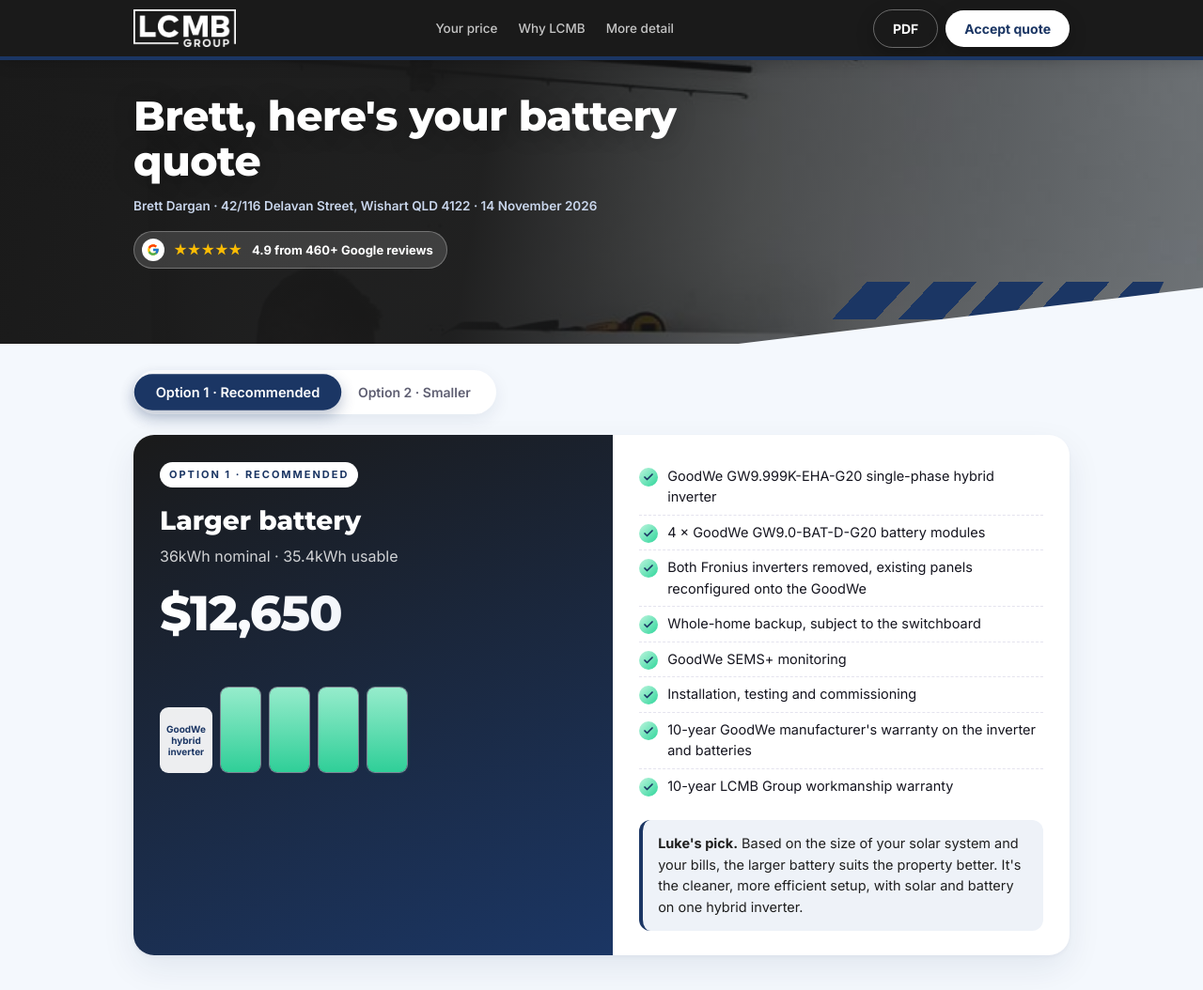
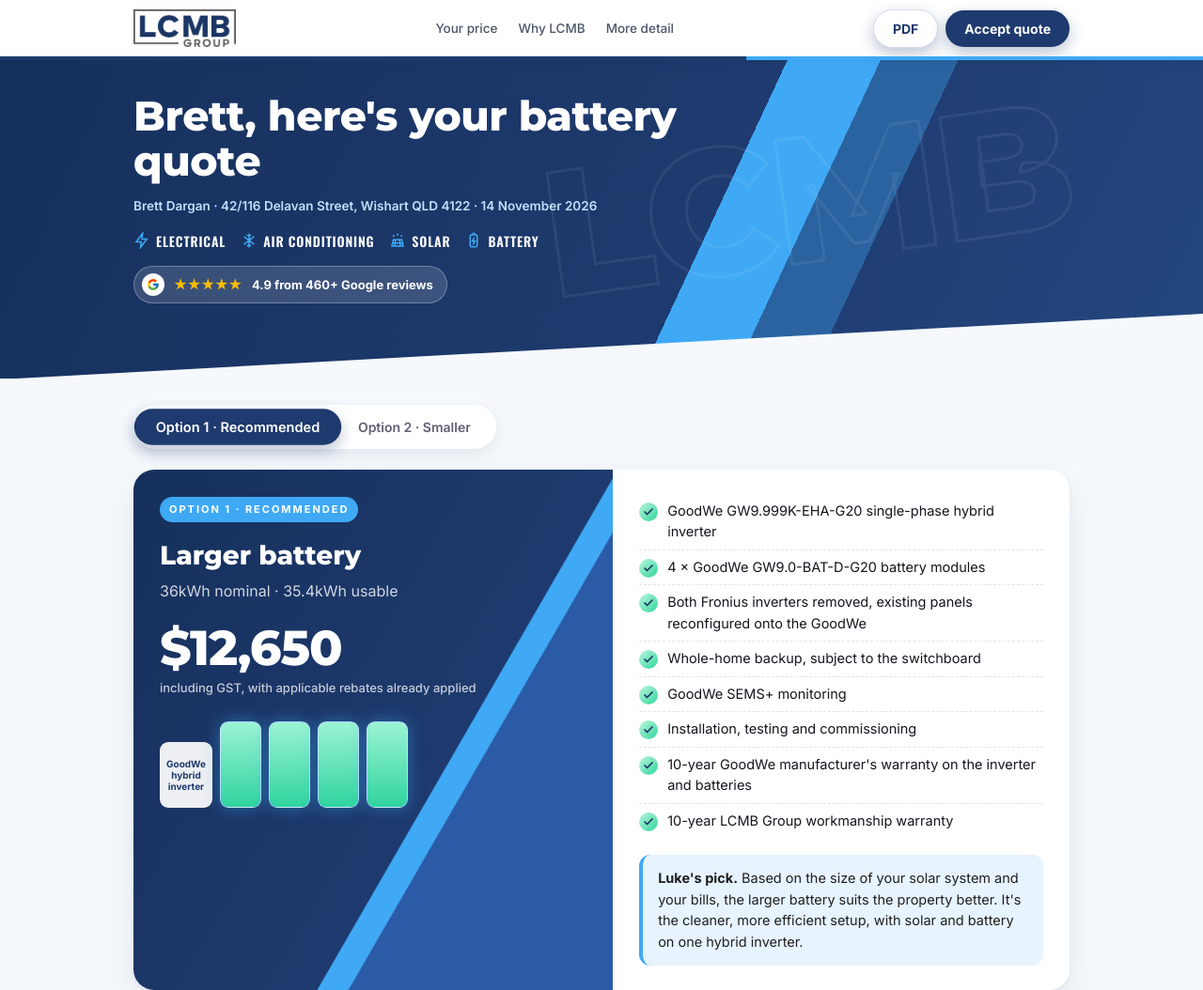
Before and after one commit to LCMBgroup/lcmb-proposals, a plain HTML site: page brett-dargan-1f6b/index.html in a window 1280 px wide. Shown: the top 1054 px of the page at 94% size. Drawn offline with nearby package versions, Linux system fonts and the light colour scheme.

Commit message:
Fleet-wrap branding: white, navy and sky blue; Rob testimonial
Co-Authored-By: Claude Opus 5.5 <noreply@anthropic.com>
Claude-Session: https://claude.ai/code/session_011YPQZX7AoMXzcCFBnt2d1N

```diff
--- a/assets/brand.js
+++ b/assets/brand.js
@@ -3,7 +3,7 @@
   const VIDS = [
     { src: "../assets/video/testimonial-wayne.mp4", poster: "../assets/video/testimonial-wayne.jpg", name: "Wayne", note: "LCMB customer" },
     { src: "../assets/video/testimonial-gus.mp4", poster: "../assets/video/testimonial-gus.jpg", name: "Gus", note: "Worongary" },
-    { src: "../assets/video/testimonial-1.mp4", poster: "../assets/video/testimonial-1.jpg", name: "LCMB customer", note: "In their own words" }
+    { src: "../assets/video/testimonial-1.mp4", poster: "../assets/video/testimonial-1.jpg", name: "Rob", note: "LCMB customer" }
   ];
   function build() {
     const why = document.querySelector("#why .wrap");
@@ -29,5 +29,30 @@
     const anchor = why.querySelector(".rv-mini") || why.lastElementChild;
     why.insertBefore(box, anchor);
   }
-  if (document.readyState === "loading") document.addEventListener("DOMContentLoaded", build); else build();
+  const IC = {
+    Electrical: '<svg viewBox="0 0 24 24"><path d="M13 2 4 14h7l-1 8 9-12h-7z"/></svg>',
+    "Air conditioning": '<svg viewBox="0 0 24 24"><path d="M12 2v20M4.9 6.5l14.2 11M19.1 6.5 4.9 17.5M9 4l3 2 3-2M9 20l3-2 3 2"/></svg>',
+    Solar: '<svg viewBox="0 0 24 24"><path d="M4 20 6 11h12l2 9zM9 11l-1 9M15 11l1 9M5 15.5h14M12 2v3M5.5 4.5l1.8 1.8M18.5 4.5l-1.8 1.8"/></svg>',
+    Battery: '<svg viewBox="0 0 24 24"><rect x="7" y="4" width="10" height="17" rx="2"/><path d="M10 2h4M13 8l-3 5h4l-3 5"/></svg>'
+  };
+  function brandBits() {
+    const hw = document.querySelector(".hero .wrap");
+    if (hw && !hw.querySelector(".svc")) {
+      const svc = document.createElement("div");
+      svc.className = "svc";
+      svc.innerHTML = Object.keys(IC).map(k => "<span>" + IC[k] + k + "</span>").join("");
+      const meta = hw.querySelector(".hmeta");
+      (meta || hw.lastElementChild).insertAdjacentElement("afterend", svc);
+    }
+    const ft = document.querySelector("footer");
+    if (ft && !ft.querySelector(".svcline")) {
+      const l = document.createElement("span");
+      l.className = "svcline";
+      l.textContent = "Electrical \u2022 Air conditioning \u2022 Solar \u2022 Battery \u00b7 Locally owned & operated";
+      const img = ft.querySelector("img");
+      if (img && img.nextSibling) ft.insertBefore(l, img.nextSibling.nextSibling || null); else ft.appendChild(l);
+    }
+  }
+  function go() { build(); brandBits(); }
+  if (document.readyState === "loading") document.addEventListener("DOMContentLoaded", go); else go();
 })();
--- a/assets/theme.css
+++ b/assets/theme.css
@@ -1,3 +1,4 @@
+@import url('https://fonts.googleapis.com/css2?family=Oswald:wght@500;600;700&display=swap');
 /* LCMB Group proposal theme: brighter, bouncier, more branded.
    Loaded after each page's own styles, so it overrides them for every proposal. */
 :root{
@@ -336,60 +337,75 @@ details.fdisc p{margin:8px 0 0}
 .xlist{margin:0;padding-left:18px;font-size:14.5px;line-height:1.7}
 .fprod[hidden]{display:none !important}
 
-/* ===================== LCMB brand (Veblen creative library) =====================
-   Official palette: charcoal #1A1A1A, navy #1B3664, grey #58585A, white. Angled navy stripes from the letterhead. */
-:root{--char:#1A1A1A;--navy:#1B3664;--grey:#58585A;
-  --sun:#C9D6EC;--sun-2:#E3EAF5;--sky:#1B3664;--sky-2:#2A4E8C;--brand-2:#2A4E8C;--brand-soft:#EEF2F8}
-.bar{background:var(--char);box-shadow:0 2px 18px rgba(0,0,0,.25)}
-.bar::after{background:var(--navy);height:4px;bottom:-4px}
-.bar .navlogo{content:url(brand/logo-white.png);height:40px}
-.bar nav a{color:rgba(255,255,255,.75)}
-.bar nav a:hover{color:#fff}
-.bar .btn,#go{background:#fff;color:var(--navy);box-shadow:0 6px 18px rgba(0,0,0,.25)}
-.bar .btn:hover{background:#E8EEF7}
-.bar .pdfbtn{background:transparent;color:#fff;border-color:rgba(255,255,255,.35)}
-.bar .pdfbtn:hover{background:rgba(255,255,255,.1)}
-#go{background:var(--navy);color:#fff}
-#go:hover{background:#244A86}
-.btn{background:var(--navy);box-shadow:0 6px 16px rgba(27,54,100,.28)}
-.btn:hover{background:#244A86;box-shadow:0 10px 22px rgba(27,54,100,.32)}
+/* ===================== LCMB brand: fleet-wrap look (white, navy, bright sky blue) ===================== */
+:root{--navy:#1E3A6E;--navy-2:#16305C;--skyb:#3FA9F5;--sky-soft:#E7F3FE;
+  --sun:#BFE1FC;--sun-2:#E7F3FE;--sky:#3FA9F5;--sky-2:#6BBEF8;--brand:#1E3A6E;--brand-2:#2B5AA6;--brand-ink:#14284D;--brand-soft:#EEF4FB;--bg:#F5F8FC}
+.cond{font-family:Oswald,Inter,sans-serif;text-transform:uppercase;letter-spacing:.04em}
 
-.hero{background:
-  linear-gradient(100deg,var(--char) 0%,rgba(26,26,26,.95) 40%,rgba(26,26,26,.55) 62%,rgba(26,26,26,.1) 100%),
-  url(photos/battery-garage.jpg) right 35%/cover no-repeat,var(--char)}
+/* top bar: white, navy logo, navy + sky stripe */
+.bar{background:#fff;box-shadow:0 2px 14px rgba(20,40,77,.08)}
+.bar::after{height:4px;bottom:-4px;background:linear-gradient(90deg,var(--navy) 0 62%,var(--skyb) 62% 100%)}
+.bar .navlogo{content:url(brand/logo-navy.png);height:40px}
+.bar nav a{color:#4A5568}.bar nav a:hover{color:var(--navy)}
+.bar .btn,#go{background:var(--navy);color:#fff;box-shadow:0 6px 16px rgba(30,58,110,.3)}
+.bar .btn:hover,#go:hover{background:var(--skyb)}
+.bar .pdfbtn{background:#fff;color:var(--navy);border:1.5px solid #D5DEEA}
+.btn{background:var(--navy);box-shadow:0 6px 16px rgba(30,58,110,.25)}
+.btn:hover{background:var(--skyb);box-shadow:0 10px 22px rgba(63,169,245,.35)}
+
+/* hero: navy panel with the wrap's bright-blue diagonal and faded LCMB letters */
+.hero{background:linear-gradient(115deg,var(--navy-2) 0%,var(--navy) 55%,#24477F 100%);padding:52px 0 104px;overflow:hidden}
 .hero .watermark{display:none}
-.hero::before{left:auto;right:4%;bottom:26px;width:340px;height:46px;opacity:1;clip-path:none;
-  background:repeating-linear-gradient(115deg,transparent 0 22px,var(--navy) 22px 64px);transform:skewX(-25deg)}
-.hero::after{background:var(--bg)}
-.hero h1 .hi,.hero .hl{color:#9DB7E6}
-.chips span:nth-child(1){background:#fff;color:var(--navy);border-color:#fff}
-@media(max-width:760px){.hero{background:linear-gradient(180deg,rgba(26,26,26,.9),rgba(26,26,26,.96)),url(photos/battery-garage.jpg) center/cover no-repeat}.hero::before{width:200px;height:30px;bottom:18px}}
+.hero::before{content:"";position:absolute;inset:0 auto 0 auto;right:-8%;left:auto;bottom:0;top:0;width:46%;height:auto;opacity:1;transform:none;
+  background:linear-gradient(115deg,transparent 0 18%,var(--skyb) 18% 30%,rgba(63,169,245,.35) 30% 40%,transparent 40%);clip-path:none;z-index:0}
+.hero .wrap::before{content:"LCMB";position:absolute;right:2%;top:50%;transform:translateY(-50%) rotate(-8deg);font:800 190px/1 Montserrat,Inter,sans-serif;letter-spacing:-.02em;
+  color:transparent;-webkit-text-stroke:3px rgba(255,255,255,.07);pointer-events:none;z-index:0}
+.hero .wrap{position:relative;z-index:1}
+.hero::after{background:var(--bg);height:64px;clip-path:polygon(0 100%,100% 0,100% 100%);right:0;width:100%}
+.hero h1{text-shadow:none}
+.hero h1 .hi,.hero .hl{color:var(--skyb)}
+.hmeta{color:#BFE1FC}
+.hero .svc{display:flex;flex-wrap:wrap;gap:6px 16px;margin-top:16px;font:600 14px Oswald,Inter,sans-serif;letter-spacing:.06em;text-transform:uppercase;color:#fff}
+.hero .svc span{display:inline-flex;align-items:center;gap:6px}
+.hero .svc svg{width:18px;height:18px;stroke:var(--skyb);fill:none;stroke-width:2}
+.hero .loc{display:inline-block;margin-top:14px;font:700 13px Oswald,Inter,sans-serif;letter-spacing:.12em;text-transform:uppercase;color:var(--skyb)}
+.chips span:nth-child(1){background:var(--skyb);color:#fff;border-color:var(--skyb)}
+@media(max-width:760px){.hero{padding:40px 0 84px}.hero::before{width:70%;right:-30%}.hero .wrap::before{font-size:110px;right:-6%}}
 
-.tag,.kicker{color:var(--navy)}
-footer{background:var(--char)}
+/* price card + accents */
+.seg button.on{background:var(--navy);box-shadow:0 6px 14px rgba(30,58,110,.3)}
+.opt .left{background:linear-gradient(120deg,var(--navy-2) 0%,var(--navy) 62%,var(--skyb) 62.2%,var(--skyb) 66%,#2B5AA6 66.2%,#2B5AA6 100%)}
+.opt .left .tag{background:var(--skyb);color:#fff}
+.price{background:none;-webkit-background-clip:initial;background-clip:initial;color:#fff}
+.fit{background:var(--sky-soft);color:#1f1f1f;border-left:4px solid var(--skyb)}
+.stars{color:#FBBC04}
+.kicker{color:var(--skyb);font-family:Oswald,Inter,sans-serif;letter-spacing:.14em}
+.kicker::before{background:var(--skyb)}
+.trust div{border-top-color:var(--skyb) !important}
+.trust div:nth-child(2){border-top-color:var(--navy) !important}
+.lukenote img,.luke img,.owner img{box-shadow:0 0 0 3px #fff,0 0 0 5px var(--skyb)}
+#finance{border-top-color:var(--skyb)}
+#finance>summary .fi{background:#fff;border:1.5px solid #DCE6F2}
+details[open] summary::after{background:var(--skyb);color:#fff}
+.step::before{background:var(--skyb);color:#fff;box-shadow:0 6px 14px rgba(63,169,245,.35)}
+footer{background:linear-gradient(115deg,var(--navy-2),var(--navy));border-top:6px solid var(--skyb)}
 footer img{content:url(brand/logo-white.png);height:auto !important;width:180px;max-width:60%}
+footer .svcline{display:block;margin:6px 0 4px;font:600 13px Oswald,Inter,sans-serif;letter-spacing:.12em;text-transform:uppercase;color:#fff}
 
 /* customer video testimonials */
 .vids{margin:26px 0 8px}
-.vids h3{font-size:20px;margin:0 0 4px;color:var(--char)}
+.vids h3{font-size:20px;margin:0 0 4px;color:var(--navy)}
 .vids p.sub{margin:0 0 14px;color:#5A5A5C;font-size:14.5px}
 .vrow{display:grid;grid-template-columns:repeat(3,1fr);gap:14px}
-.vcard{margin:0;position:relative;border-radius:16px;overflow:hidden;background:var(--char);aspect-ratio:9/14;box-shadow:0 10px 24px rgba(0,0,0,.15)}
+.vcard{margin:0;position:relative;border-radius:16px;overflow:hidden;background:var(--navy);aspect-ratio:9/14;box-shadow:0 10px 24px rgba(20,40,77,.15)}
 .vcard video{width:100%;height:100%;object-fit:cover;display:block}
-.vcard .play{position:absolute;inset:0;display:grid;place-items:center;border:0;background:linear-gradient(180deg,transparent 55%,rgba(0,0,0,.6));cursor:pointer}
-.vcard .play i{width:58px;height:58px;border-radius:50%;background:rgba(255,255,255,.95);display:grid;place-items:center;box-shadow:0 8px 20px rgba(0,0,0,.35)}
-.vcard .play i::before{content:"";margin-left:5px;border-left:18px solid var(--navy);border-top:11px solid transparent;border-bottom:11px solid transparent}
+.vcard .play{position:absolute;inset:0;display:grid;place-items:center;border:0;background:linear-gradient(180deg,transparent 55%,rgba(20,40,77,.7));cursor:pointer}
+.vcard .play i{width:58px;height:58px;border-radius:50%;background:var(--skyb);display:grid;place-items:center;box-shadow:0 8px 20px rgba(0,0,0,.3)}
+.vcard .play i::before{content:"";margin-left:5px;border-left:18px solid #fff;border-top:11px solid transparent;border-bottom:11px solid transparent}
 .vcard figcaption{position:absolute;left:12px;right:12px;bottom:10px;color:#fff;font:700 13.5px Inter;text-shadow:0 1px 6px rgba(0,0,0,.6);pointer-events:none}
 .vcard figcaption small{display:block;font-weight:500;opacity:.85}
 .vcard.on .play,.vcard.on figcaption{display:none}
 @media(max-width:760px){.vrow{display:flex;overflow-x:auto;scroll-snap-type:x mandatory;gap:12px;padding-bottom:6px}.vcard{flex:0 0 62%;scroll-snap-align:start}}
-@media print{.vids{display:none !important}.bar .navlogo{content:normal}footer img{content:normal}}
-
-.stars{color:#FBBC04}
-.fit{background:#EEF2F8;color:#1f1f1f;border-left:4px solid var(--navy)}
-.seg button.on{background:var(--navy);box-shadow:0 6px 14px rgba(27,54,100,.3)}
-.opt .left{background:linear-gradient(160deg,#1A1A1A 0%,#1B3664 100%)}
-.opt .left .tag{background:#fff;color:var(--navy)}
-.hmeta{color:#C9D6EC}
-footer{border-top-color:var(--navy)}
-#finance{border-top-color:var(--navy)}
+@media print{.vids,.hero .wrap::before,.hero::before{display:none !important}.bar .navlogo,footer img{content:normal}}
+.hero::before{top:0 !important;bottom:0 !important;height:100% !important;width:52%;right:-6%}
+.battery .cell{background:linear-gradient(180deg,#9BD5FB,#3FA9F5) !important;box-shadow:0 0 18px rgba(63,169,245,.45) !important;border-color:rgba(255,255,255,.5) !important}
--- a/brett-dargan-1f6b/index.html
+++ b/brett-dargan-1f6b/index.html
@@ -251,7 +251,7 @@
   footer .logo{display:block;margin-bottom:6px}
   .note{font-size:13px;color:var(--muted);margin-top:12px}
 </style>
-<link rel="stylesheet" href="../assets/theme.css?v=2">
+<link rel="stylesheet" href="../assets/theme.css?v=4">
 </head>
 <body>
 
@@ -571,8 +571,8 @@ $("#go").onclick=e=>{
 $("#copy").onclick=async()=>{ try{ await navigator.clipboard.writeText($("#conf").textContent); $("#copy").textContent="Copied ✓"; }catch(e){ $("#copy").textContent="Select the text above to copy"; } };
 renderApps(); renderAddons(); setOpt(1);
 </script>
-<script src="../assets/accept.js?v=7"></script>
-<script src="../assets/brand.js?v=1"></script>
+<script src="../assets/accept.js?v=8"></script>
+<script src="../assets/brand.js?v=3"></script>
 <script src="../assets/track.js"></script>
 <script src="../assets/fx.js"></script>
 <script src="../assets/finance.js"></script>
```
Also changed, not shown: assets/accept.js (+9 -7 lines), jason-lennox-76c2/index.html (+3 -3 lines), taz-dc1e/index.html (+3 -3 lines).
